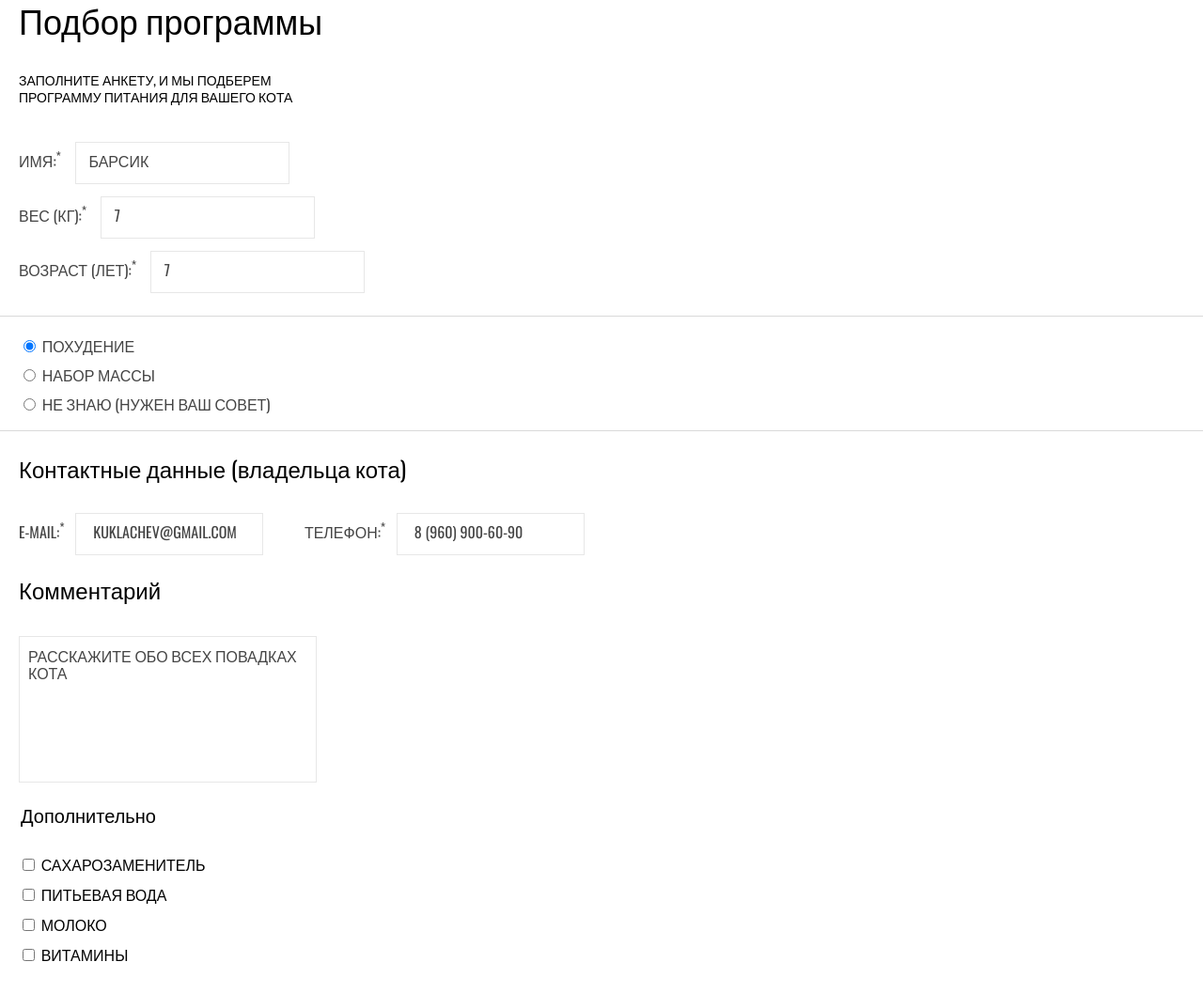
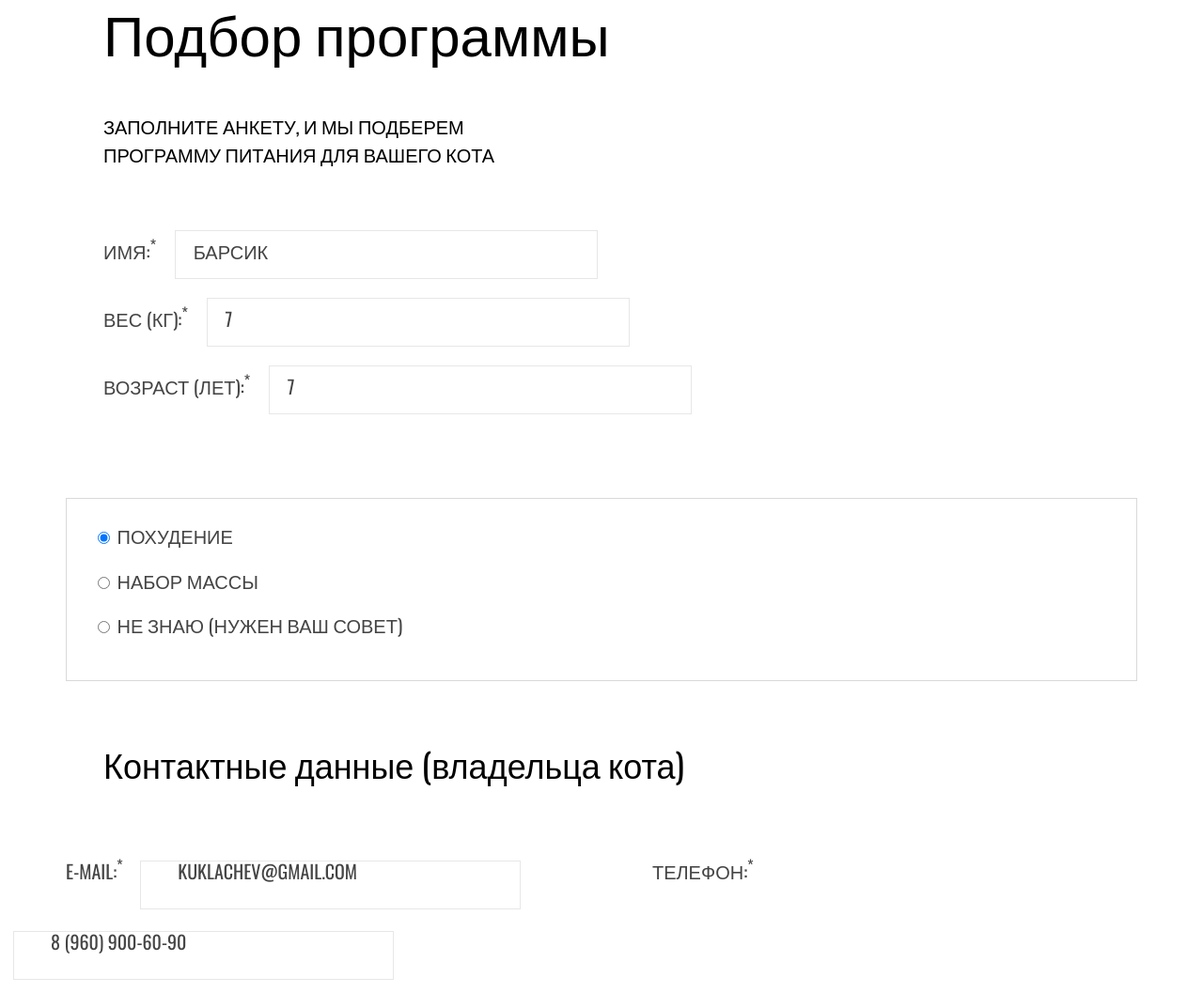
Before and after one commit to ekaterina-s/1089259-cat-energy-22, a website: page source/form.html in a window 1280 px wide. Shown: the part 357-1414 px from the top of the page at 94% size. Drawn offline with nearby package versions, Linux system fonts and the light colour scheme; files that its build step writes are made by us from their sources.

Commit message:
module4-task1

```diff
--- a/source/sass/form.scss
+++ b/source/sass/form.scss
@@ -3,6 +3,15 @@
   border-bottom: 1px solid $border-color;
   margin: 0;
   padding: 0 20px 11px 20px;
+
+  @media (min-width: $tablet-width) {
+    padding: 0 67px 72px 70px;
+    border: 0 none;
+  }
+
+  @media (min-width: $desktop-width) {
+    padding: 0 112px 69px 110px;
+  }
 }
 
 .form__catdata-label {
@@ -10,6 +19,10 @@
   font: 16px/18px $main-font;
   color: $special-dark-grey;
   text-transform: uppercase;
+
+  @media (min-width: $tablet-width) {
+    font: 20px/29.6px $main-font;
+  }
 }
 
 .form__catdata-textfield {
@@ -20,11 +33,27 @@
   box-sizing: border-box;
   border: 1px solid $input-color;
 
+  @media (min-width: $tablet-width) {
+    width: 450px;
+    height: 52px;
+    margin: 0 0 20px 10px;
+    padding: 0;
+  }
+
+  @media (min-width: $tablet-width) {
+    margin: 0 0 20px 15px;
+  }
+
   &::placeholder {
     font: 16px/18px $main-font;
     color: $special-dark-grey;
     text-transform: uppercase;
     padding-left: 14px;
+
+    @media (min-width: $tablet-width) {
+      font: 20px/29.6px $main-font;
+      padding-left: 19px;
+    }
   }
 }
 
@@ -33,6 +62,12 @@
   border-bottom: 1px solid $border-color;
   margin: 0;
   padding: 22px 20px 6px 20px;
+
+  @media (min-width: $tablet-width) {
+    margin: 0 70px 70px 70px;
+    padding: 25px 0 25px 28px;
+    border: 1px solid $border-color;
+  }
 }
 
 .form__program-label {
@@ -41,6 +76,11 @@
   color: $special-dark-grey;
   text-transform: uppercase;
   margin-bottom: 13px;
+
+  @media (min-width: $tablet-width) {
+    font: 20px/29.6px $main-font;
+    margin-bottom: 18px;
+  }
 }
 
 .form__ownerdata {
@@ -48,6 +88,14 @@
   margin: 0;
   padding: 0;
   padding-bottom: 9px;
+
+  @media (min-width: $tablet-width) {
+    padding-bottom: 45px;
+  }
+
+  @media (min-width: $desktop-width) {
+    padding-bottom: 69px;
+  }
 }
 
 .form__ownerdata-legend {
@@ -55,6 +103,15 @@
   padding: 26px 20px 35px 20px;
   font: 24px/26px $main-font;
   color: $basic-black;
+
+  @media (min-width: $tablet-width) {
+    font: 36px/36px $main-font;
+    padding: 0 0 76px 70px;
+  }
+
+  @media (min-width: $desktop-width) {
+    padding: 0 0 76px 110px;
+  }
 }
 
 .form__ownerdata-label {
@@ -62,6 +119,11 @@
   font: 16px/18px $main-font;
   color: $special-dark-grey;
   text-transform: uppercase;
+
+  @media (min-width: $tablet-width) {
+    font: 20px/29.6px $main-font;
+    padding: 0 65px 65px 70px;
+  }
 }
 
 .form__ownerdata-textfield {
@@ -71,11 +133,24 @@
   border: 1px solid $input-color;
   margin: 0 0 14px 8px;
 
+  @media (min-width: $tablet-width) {
+    font: 20px/29.6px $main-font;
+    width: 405px;
+    height: 52px;
+    padding: 0 0 30px 18px;
+    margin: 0 0 20px 14px;
+  }
+
   &::placeholder {
     font: 16px/18px $main-font;
     color: $special-dark-grey;
     text-transform: uppercase;
     padding-left: 16px;
+
+    @media (min-width: $tablet-width) {
+      font: 20px/29.6px $main-font;
+      padding-left: 21px;
+    }
   }
 }
 
@@ -90,6 +165,14 @@
   padding: 0 20px 37px 20px;
   font: 24px/26px $main-font;
   color: $basic-black;
+
+  @media (min-width: $tablet-width) {
+    padding: 0 0 76px 70px;
+  }
+
+  @media (min-width: $desktop-width) {
+    padding: 0 0 76px 110px;
+  }
 }
 
 .form__comment-textfield {
@@ -98,11 +181,24 @@
   margin: 0 20px 23px 20px;
   resize: none;
 
+  @media (min-width: $tablet-width) {
+    margin: 0 67px 65px 70px;
+  }
+
+  @media (min-width: $desktop-width) {
+    margin: 0 110px 67px 110px;
+  }
+
   &::placeholder {
     font: 16px/18px $main-font;
     color: $special-dark-grey;
     text-transform: uppercase;
     padding: 9px 7px 0 7px;
+
+    @media (min-width: $tablet-width) {
+      font: 20px/30px $main-font;
+      padding: 10px 0 0 19px;
+    }
   }
 }
 
@@ -110,10 +206,25 @@
   border: 0 none;
   margin: 0;
   padding: 0 20px 21px 20px;
+
+  @media (min-width: $tablet-width) {
+    padding: 0 0 72px 70px;
+    display: flex;
+    flex-wrap: wrap;
+  }
+
+  @media (min-width: $desktop-width) {
+    padding: 0 0 57px 110px;
+  }
 }
 
 .form__additions-legend {
   padding-bottom: 34px;
+
+  @media (min-width: $tablet-width) {
+    padding: 0 0 57px 0;
+    font: 36px/36px $main-font;
+  }
 }
 
 .form__additions-label {
@@ -122,6 +233,12 @@
   font: 16px/18px $main-font;
   color: $basic-black;
   text-transform: uppercase;
+
+  @media (min-width: $tablet-width) {
+    font: 20px/29.6px $main-font;
+    margin-bottom: 32px;
+    margin-right: 123px;
+  }
 }
 
 .form__button {
--- a/source/sass/main-food.scss
+++ b/source/sass/main-food.scss
@@ -5,7 +5,7 @@
 
 .main-food__title {
   margin: 0;
-  padding: 0 20px 41px 20px;
+  padding: 0 20px 39px 20px;
   font: 36px/36px $main-font;
   color: $basic-black;
   border-bottom: 1px solid $main-nav-borders;
--- a/source/sass/program-choice.scss
+++ b/source/sass/program-choice.scss
@@ -7,6 +7,16 @@
   padding: 0 20px 37px 20px;
   font: 36px/36px $main-font;
   color: $basic-black;
+
+  @media (min-width: $tablet-width) {
+    padding: 0 0 54px 70px;
+    font: 60px/60px $main-font;
+  }
+
+  @media (min-width: $desktop-width) {
+    padding: 0 0 56px 110px;
+    font: 60px/60px $main-font;
+  }
 }
 
 .program-choice__text {
@@ -15,4 +25,9 @@
   font: 14px/18px $main-font;
   color: $basic-black;
   text-transform: uppercase;
+
+  @media (min-width: $desktop-width) {
+    padding: 0 0 66px 110px;
+    font: 20px/30px $main-font;
+  }
 }
```
Also changed, not shown: source/catalog.html (+1 -0 lines), source/form.html (+1 -0 lines), source/Mobile_catalog.jpg (added), source/Mobile_form.jpg (added).
